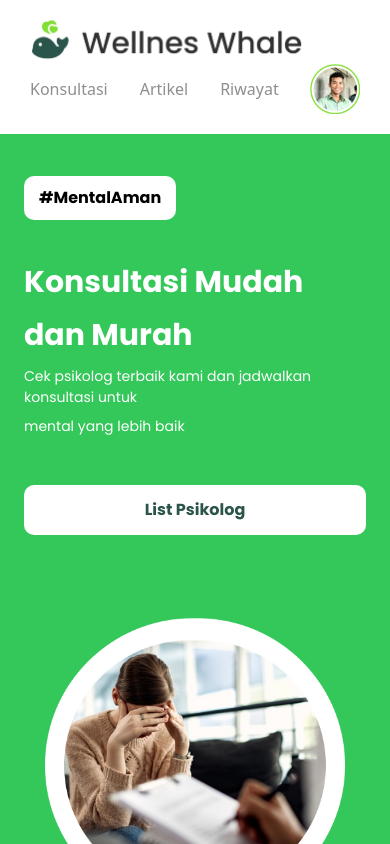
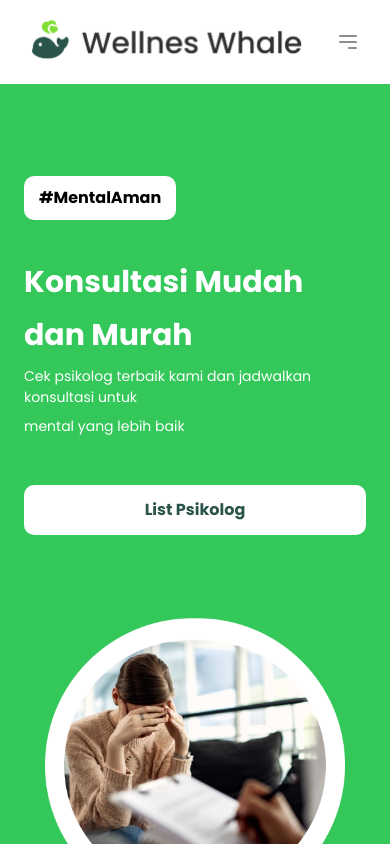
Before and after one commit to aufarhmn/WellnessWhale, a Next.js app in the folder frontend/: page / in a window 390 px wide. Shown: the top 844 px of the page. Built offline with nearby package versions, Linux system fonts and the light colour scheme.

Commit message:
fix: responsive navbar

```diff
--- a/frontend/src/components/Navbar.jsx
+++ b/frontend/src/components/Navbar.jsx
@@ -1,22 +1,38 @@
+import { useState } from "react";
 import Link from "next/link";
 import Image from "next/image";
 
 export default function Navbar() {
+  const [isOpen, setIsOpen] = useState(false);
+
+  const toggleMenu = () => {
+    setIsOpen(!isOpen);
+  };
+
   return (
     <>
       <nav className="bg-white px-[30px] py-[20px] w-full fixed h-fit flex flex-wrap items-center justify-between z-[999]">
         <Link href="/">
-          <Image src="/Logo.png" width={272} height={44} />
+          <Image src="/Logo.png" width={272} height={44} alt="Logo" />
         </Link>
-        <div className="flex flex-wrap items-center gap-[32px] text-gray-100">
-          <Link href="/">Konsultasi</Link>
-          <Link href="/">Artikel</Link>
-          <Link href="/">Riwayat</Link>
+        <div className="md:hidden flex items-center">
+          <button onClick={toggleMenu} className="text-gray-100 focus:outline-none">
+            <svg className="w-6 h-6" fill="none" stroke="currentColor" viewBox="0 0 24 24" xmlns="http://www.w3.org/2000/svg">
+              <path strokeLinecap="round" strokeLinejoin="round" strokeWidth="2" d="M4 6h16M4 12h16m-7 6h7"></path>
+            </svg>
+          </button>
         </div>
-        <div className="flex items-center">
-          <Link href="/">
-            <Image src="/Profile.png" width={50} height={50} />
-          </Link>
+        <div className={`w-full md:flex md:items-center md:gap-[32px] ${isOpen ? 'block' : 'hidden'} md:w-auto`}>
+          <div className="flex flex-col md:flex-row md:items-center gap-[32px] text-gray-100">
+            <Link href="/">Konsultasi</Link>
+            <Link href="/">Artikel</Link>
+            <Link href="/">Riwayat</Link>
+          </div>
+          <div className="flex items-center mt-4 md:mt-0">
+            <Link href="/">
+              <Image src="/Profile.png" width={50} height={50} alt="Profile" />
+            </Link>
+          </div>
         </div>
       </nav>
     </>
```
